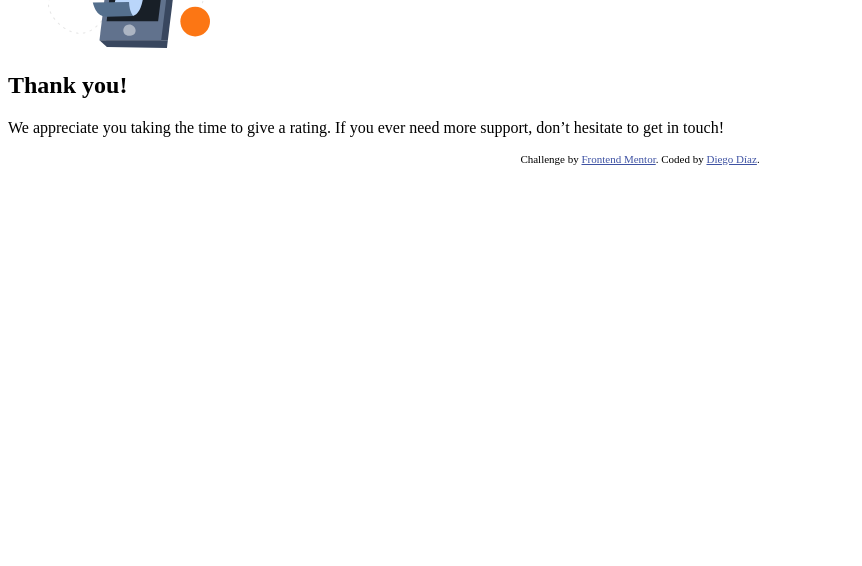
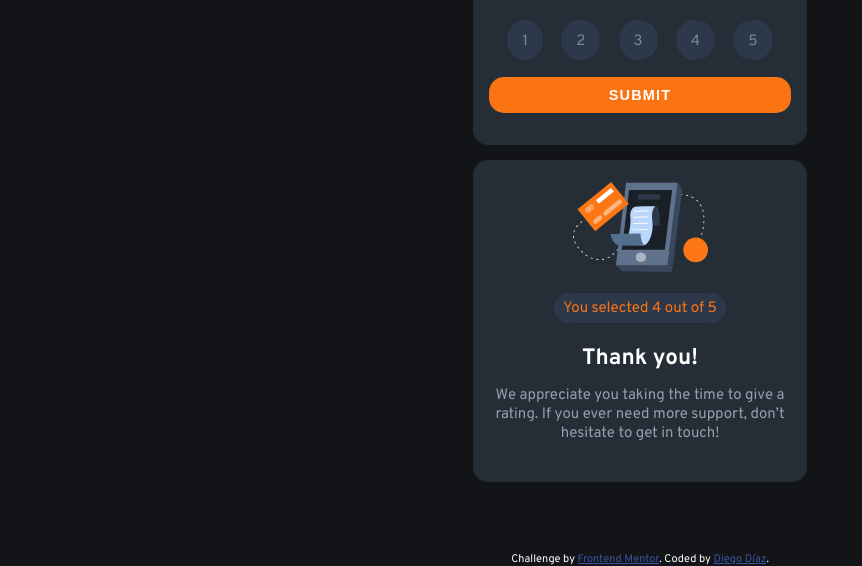
Before and after one commit to dialejo24/Interactive-ranting-component, a plain HTML site: page index.html in a window 1280 px wide. Shown: the part 248-814 px from the top of the page, without its empty margins (0-862 px from the left). Drawn offline with Linux system fonts and the light colour scheme.

Commit message:
CSS completed

```diff
--- a/CSS/style.css
+++ b/CSS/style.css
@@ -1,8 +1,129 @@
 @import url('https://fonts.googleapis.com/css2?family=Overpass:wght@400;700&display=swap');
+
+:root{
+    --orange:hsl(25, 97%, 53%);
+    --white:hsl(0, 0%, 100%);
+    --light-gray:hsl(217, 12%, 63%);
+    --medium-gray:hsl(216, 12%, 54%);
+    --dark-blue:hsl(213, 19%, 18%);
+    --very-dark-blue:hsl(216, 12%, 8%);
+}
+
+*,
+*::before,
+*::after{
+    margin:0;
+    padding:0;
+    box-sizing: border-box;
+}
+
+body{
+    font-size:0.9375rem;
+    font-family: 'Overpass', sans-serif;
+    background-color: var(--very-dark-blue);
+}
+
+.container{
+    min-width: 100vw;
+    min-height: 100vh;
+    display: flex;
+    flex-direction: column;
+    justify-content: center;
+    align-items: center;
+    gap:1em;
+}
+
+.card, .user__answer{
+    border-radius: 15px;
+    max-width: 22.3em;
+    padding: 1.5em 1.1em;
+    width: 90%;
+    background-color: var(--dark-blue);
+    color: var(--white);
+    height: 21.5em;
+}
+
+.card img{
+    padding: 0.7em;
+    border-radius: 50%;
+    width: 2.3em;
+    background-color: #2d394b;
+}
+
+.main__title, h2{
+    margin-block: .6em;
+    font-size: 1.4rem;
+}
+.main__para, .para__thanks{
+    color:var(--light-gray);
+    margin-bottom: 1.5em;
+}
+.radios{
+    display: flex;
+    justify-content: space-evenly;
+}
+label{
+    color: var(--medium-gray);
+    background-color: hsl(216, 25%, 23.5%);
+    border-radius: 50%;
+    position: relative;
+    transition: background-color .2s ease-in-out;
+    padding: .8em 1em .6em 1em;
+}
+label:hover{
+    cursor: pointer;
+    background-color: var(--orange);
+}
+input{
+    position: absolute;
+    visibility: hidden;
+}
+
+button{
+    display: block;
+    width: 100%;
+    margin-top: 1.2em;
+    background-color: var(--orange);
+    border: none;
+    border-radius: 15px;
+    color: var(--white);
+    font-weight: 600;
+    padding: .7em;
+    font-size: .9rem;
+    letter-spacing: 1.2px;
+    transition: all .2s ease-in-out;
+    cursor:pointer;
+}
+button:hover{
+    background-color: var(--white);
+    color:var(--orange);
+}
+
+
+.user__answer{
+    text-align: center;
+}
+.user__answer figure{
+    margin-bottom: 1em;
+}
+.user__answer img{
+    width:9em;
+}
+
+.user-rank{
+    color: var(--orange);
+    background-color: #2d394b;
+    display: inline-block;
+    padding: .37em .6em;
+    border-radius: 15px;
+    margin-bottom: .5em;
+
+}
 
 
 .attribution {
     font-size: 11px; text-align: center;
+    color:var(--white);
 }
 .attribution a {
     color: hsl(228, 45%, 44%);
--- a/Javascript/script.js
+++ b/Javascript/script.js
@@ -0,0 +1,2 @@
+const card = document.querySelector(".card");
+console.log(card);
--- a/index.html
+++ b/index.html
@@ -18,14 +18,15 @@
         <img src="images/icon-star.svg" alt="company logo">
       </figure>
       <header>
-        <h1>how did we do?</h1>
+        <h1 class="main__title">how did we do?</h1>
       </header>
       <main>
-        <p>
+        <p class="main__para">
           Please let us know how we did with your support request. All feedback is appreciated
           to help us improve our offering!
         </p>
         <form action="#">
+          <div class="radios">
             <label for="uno">
               <input type="radio" id="uno" name="stars" value="1">1
             </label>
@@ -41,6 +42,7 @@
             <label for="cinco">
                 <input type="radio" id="cinco" name="stars" value="5">5
             </label>
+          </div>
           <button type="submit">SUBMIT</button>
         </form>
       </main>
@@ -50,13 +52,14 @@
       <figure>
         <img src="images/illustration-thank-you.svg" alt="illustration-thank-you">
       </figure>
-      <p class="user-rank"></p>
-      <h2>Thank you!</h2>
-      <p>
+      <p class="user-rank"> You selected 4 out of 5</p>
+      <h2 class="thanks">Thank you!</h2>
+      <p class="para__thanks">
         We appreciate you taking the time to give a rating. If you ever need more support,
         don’t hesitate to get in touch!
       </p>
     </div>
+    <!--End of the section-->
   </div>
 
   <div class="attribution">
```
Lines whose indentation alone changed are shown as unchanged.
